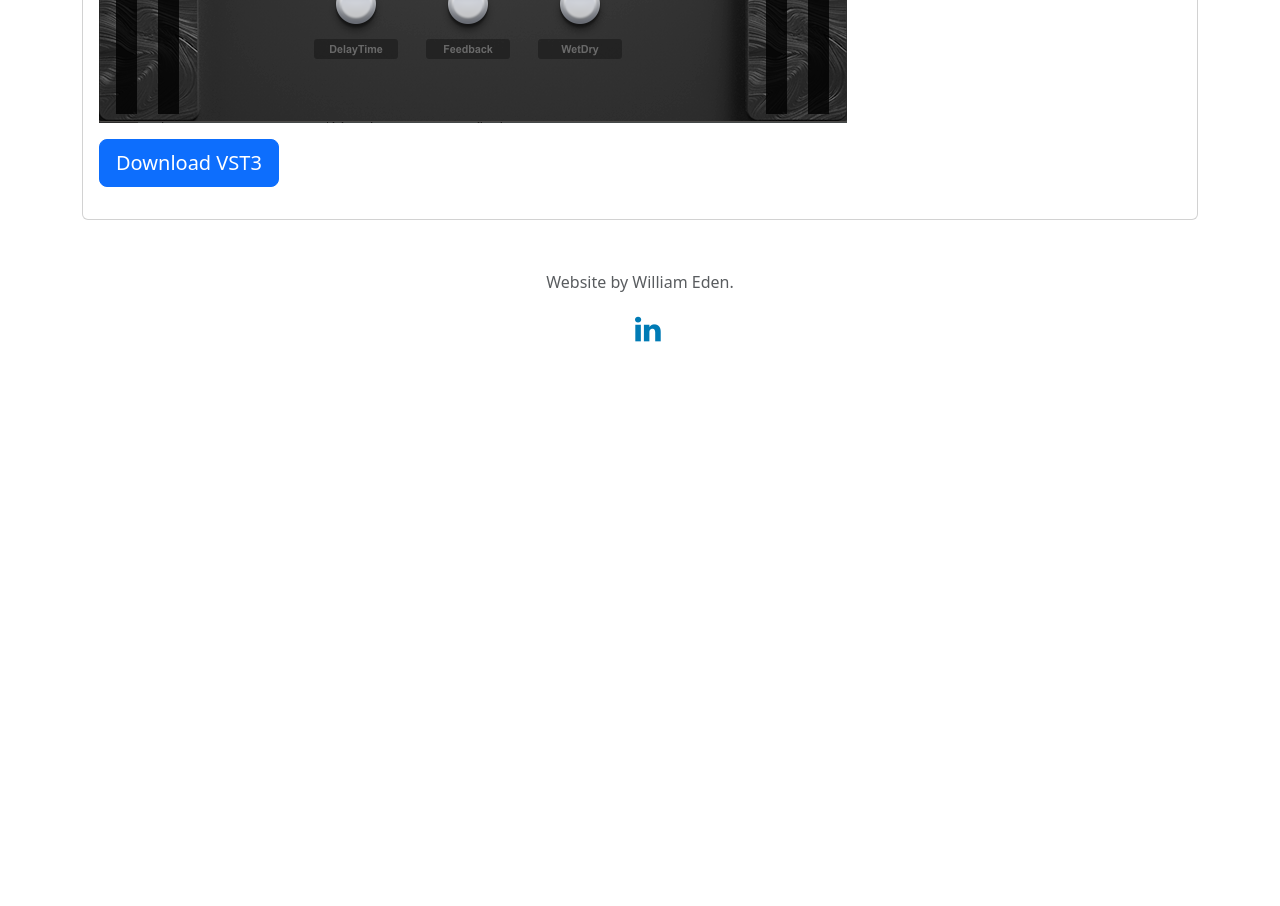
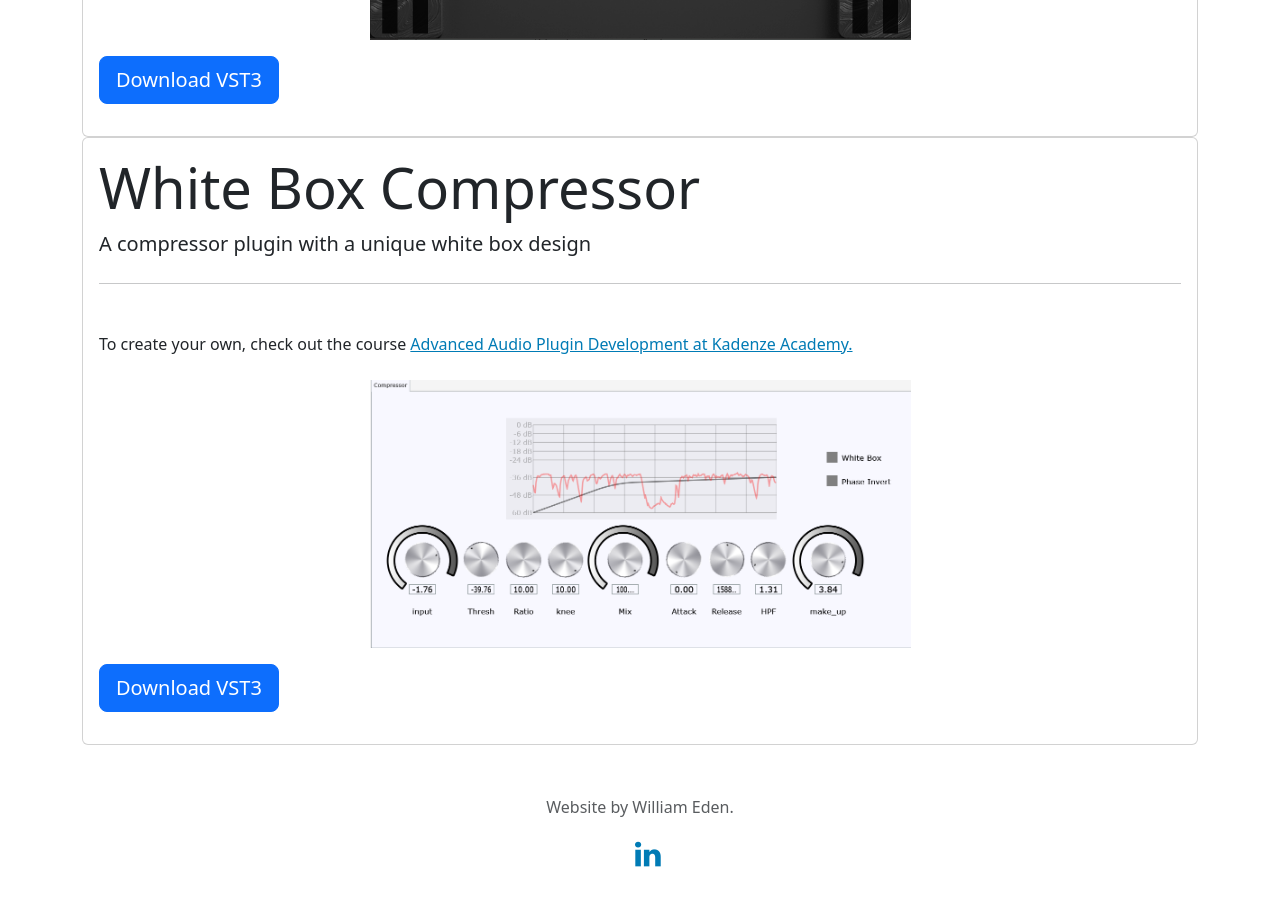
Before and after one commit to signalssoundsandwaves/SignalsSoundsAndWavesReact, a React (Vite) app: page /Plugins in a window 1280 px wide. Shown: the part 660-1566 px from the top of the page. Before the commit the page ends 1074 px from the top, so only its background shows below. Built offline with nearby package versions, Linux system fonts and the light colour scheme.

Commit message:
added white box compressor

```diff
--- a/src/pages/Plugins.jsx
+++ b/src/pages/Plugins.jsx
@@ -15,10 +15,33 @@ function Plugins(){
                             To create your own, check out the course <a href="https://www.kadenze.com/courses/advanced-audio-plugin-development/info"> Advanced Audio Plugin Development at Kadenze Academy. </a>
                             <br />
                             <br />
-                            <img src="RawkusRawray.png" className="img-fluid" />
+                            <img src="RawkusRawray.png" className="img-fluid mx-auto d-block w-50 h-auto" />
                         </p>
                         <p className="lead">
                           <a className="btn btn-primary btn-lg" href="RAWKUSRAWRAY.vst3" download role="button">Download VST3</a>
+                        </p>
+                      </div>
+                </div>
+            </div>
+        </div>
+
+        <div className="card-deck mx-auto">
+
+            <div className="card">
+                <div className="card-body">
+                    <div className="jumbotron">
+                        <h1 className="display-4">White Box Compressor</h1>
+                        <p className="lead">A compressor plugin with a unique white box design</p>
+                        <hr className="my-4" />
+                        <p>
+                            <br />
+                            To create your own, check out the course <a href="https://www.kadenze.com/courses/advanced-audio-plugin-development/info"> Advanced Audio Plugin Development at Kadenze Academy. </a>
+                            <br />
+                            <br />
+                            <img src="WhiteBox-Compressor.png" className="img-fluid mx-auto d-block w-50 h-auto" />
+                        </p>
+                        <p className="lead">
+                          <a className="btn btn-primary btn-lg" href="WhiteBox Compressor.vst3" download role="button">Download VST3</a>
                         </p>
                       </div>
                 </div>
```
Also changed, not shown: public/WhiteBox-Compressor.png (added), 1 other file (tests, documents, lock files or other folders).
